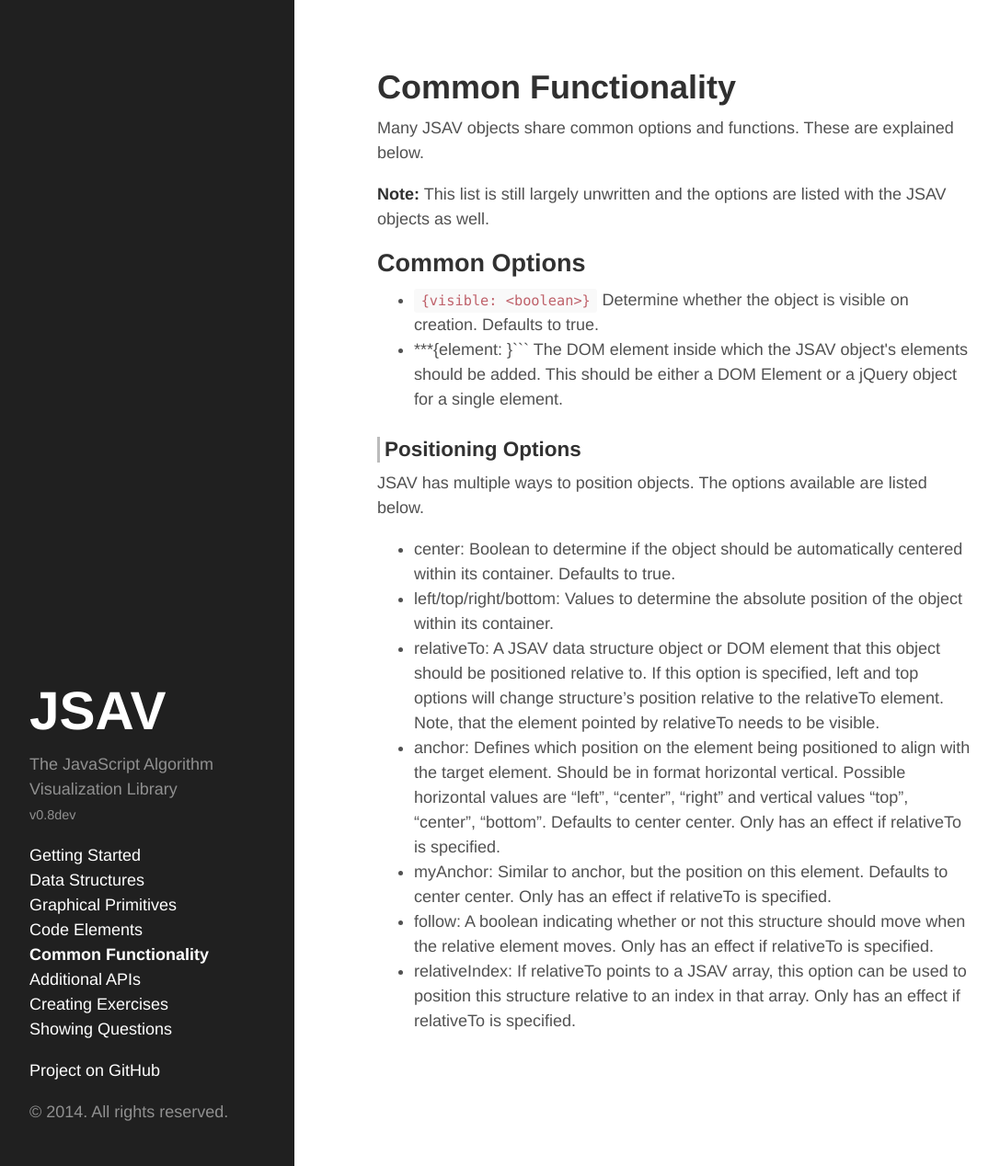
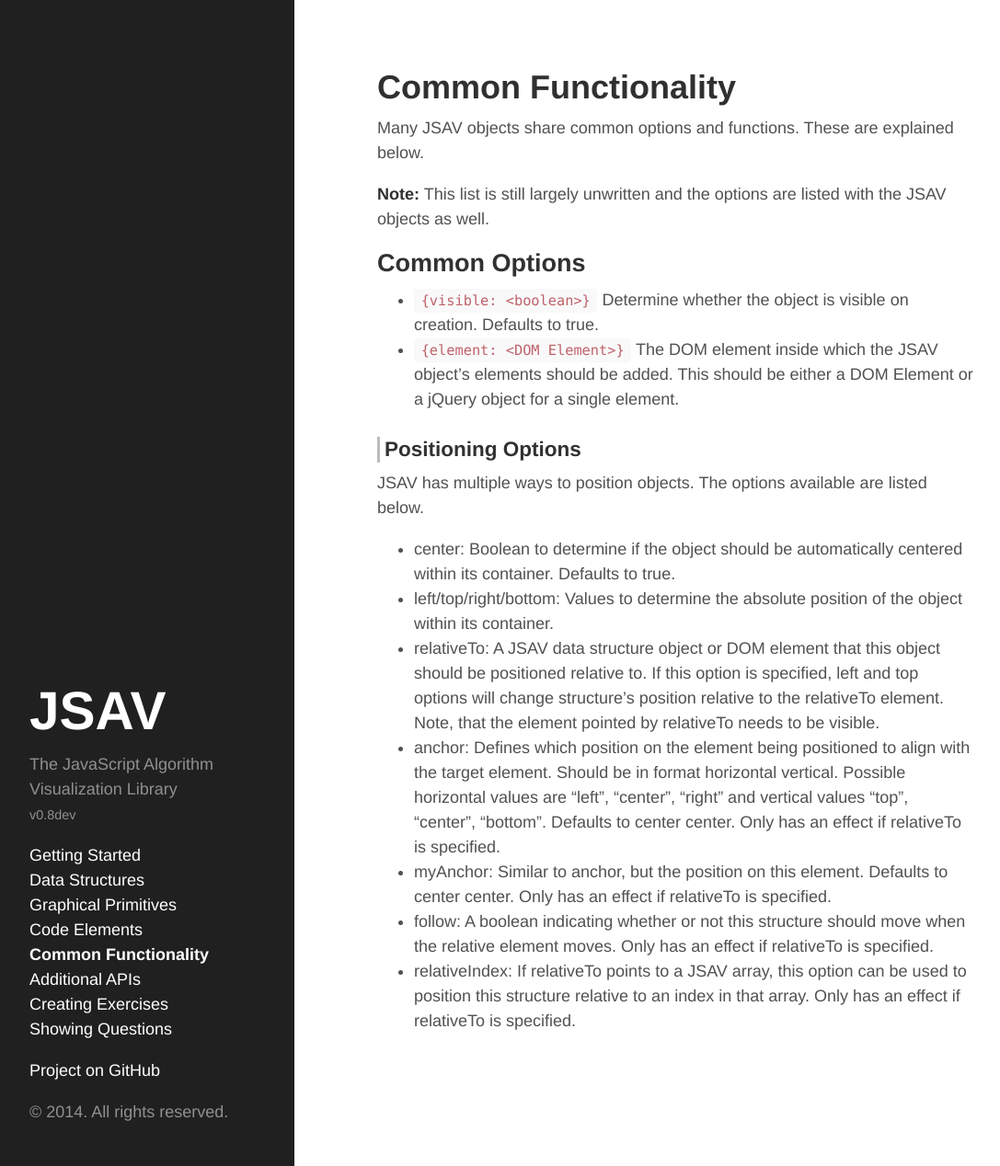
Before and after one commit to vkaravir/JSAV, a Jekyll site: the page built from commonfunctionality/index.md, in a window 1280 px wide and 1268 px high. Shown: the whole window at 92% size, without its empty margins (4-1091 px from the left). Built offline with Jekyll 4.4.1, drawn with Linux system fonts in a browser that asks for light colours; Markdown is read by kramdown in place of the engine named in the settings; comment, search, counter and statistics services are not loaded.

Commit message:
Minor doc fix

````diff
--- a/commonfunctionality/index.md
+++ b/commonfunctionality/index.md
@@ -10,7 +10,7 @@ Many JSAV objects share common options and functions. These are explained below.
 ## Common Options
 
  *  ```{visible: <boolean>}``` Determine whether the object is visible on creation. Defaults to true.
- * ***{element: <DOM Element>}``` The DOM element inside which the JSAV object's elements should be added. This should
+ * ```{element: <DOM Element>}``` The DOM element inside which the JSAV object's elements should be added. This should
    be either a DOM Element or a jQuery object for a single element.
 
 
````
